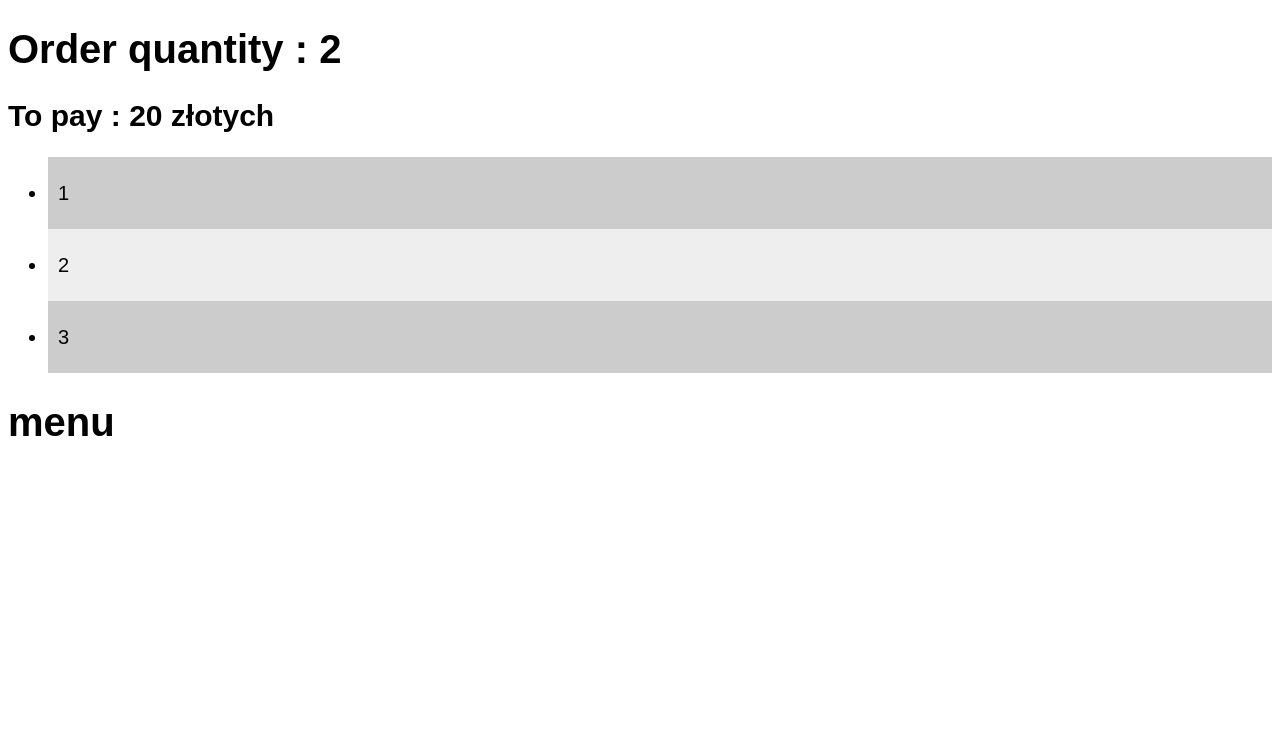
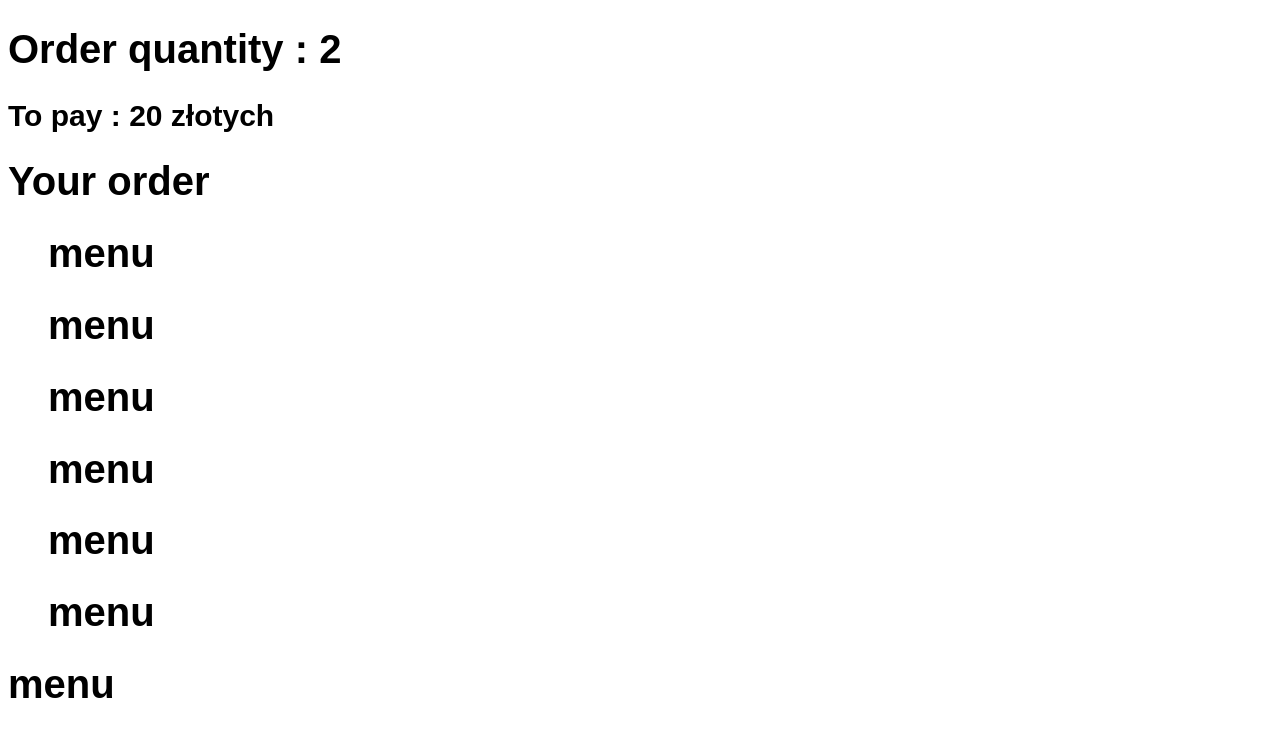
Before and after one commit to MagdalenaOuirane/menu-shop, a React (Create React App) app: page / in a window 1280 px wide. Shown: the top 736 px of the page. Built offline with nearby package versions, Linux system fonts and the light colour scheme.

Commit message:
create functional component

```diff
--- a/src/Components/ListItems.js
+++ b/src/Components/ListItems.js
@@ -1,16 +1,27 @@
 import React from 'react';
+import Item from './Item';
 
 
 const ListItems = (props) => {
+
+    const items = props.content.map(item => (
+        // eslint-disable-next-line react/jsx-no-undef
+        <Item
+            key={item.id}
+            name={item.name}
+            active={item.active}
+        />
+    ))
+
     return (
+        <div className="list">
+            <h1>Your order</h1>
 
-        <ul>
-            <li>1</li>
-            <li>2</li>
-            <li>3</li>
+            <ul>
 
-        </ul>
-
+                {items}
+            </ul>
+        </div>
     );
 
 }
```
